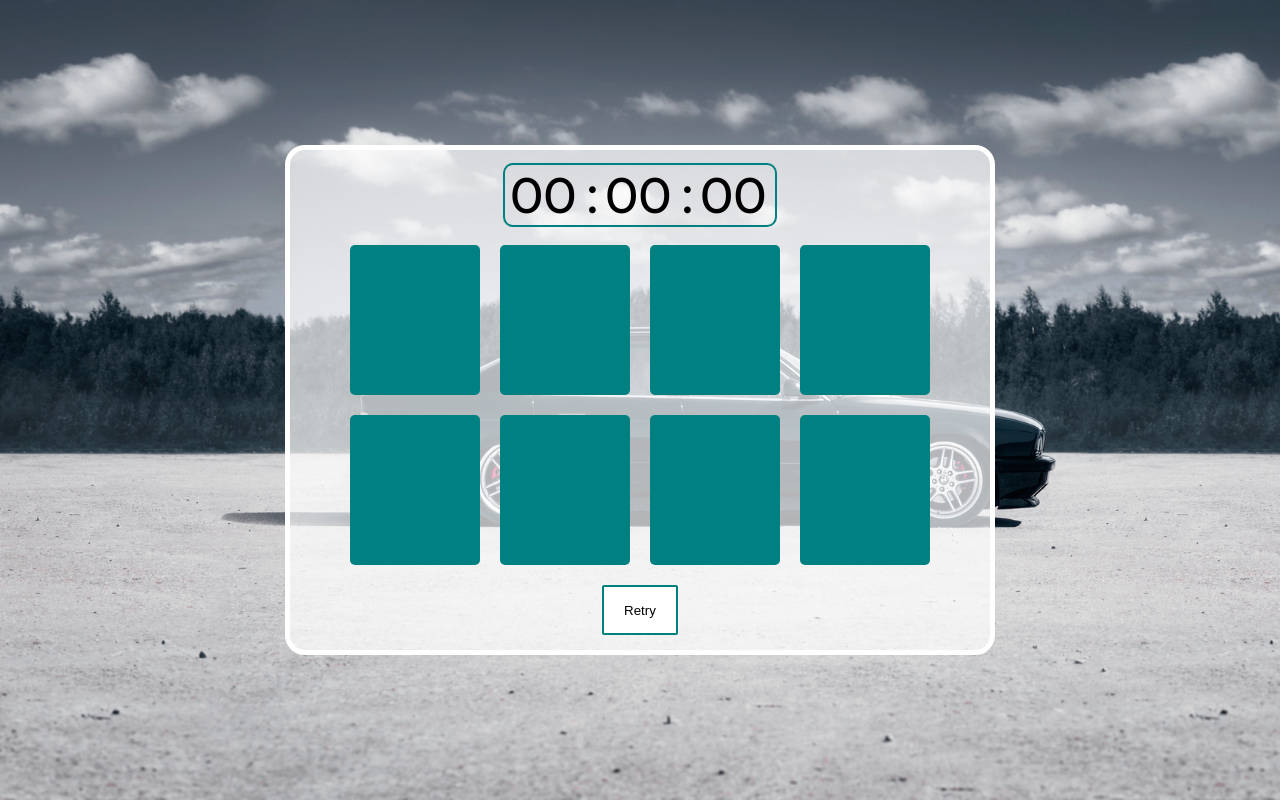
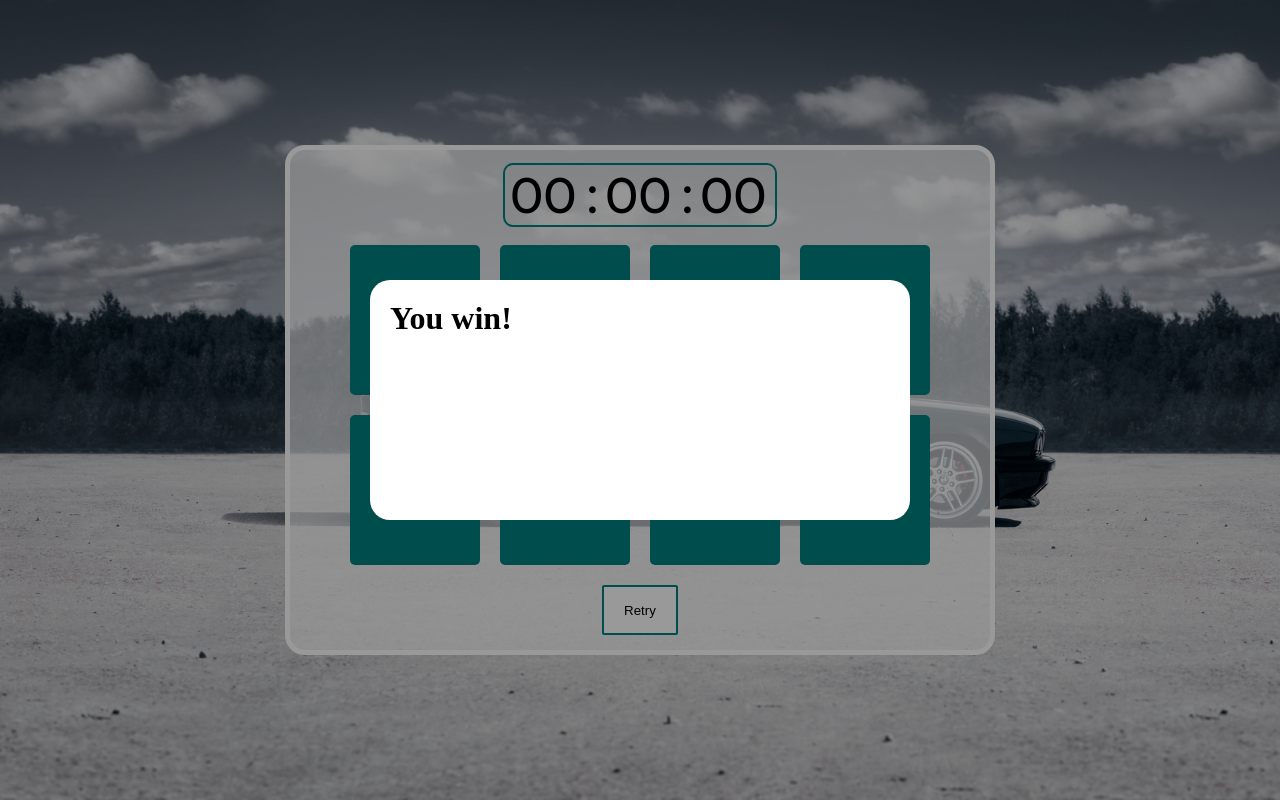
Before and after one commit to JI3BA/MemoryGame, a React (Create React App) app: page /field in a window 1280 px wide. Built offline with nearby package versions, Linux system fonts and the light colour scheme.

Commit message:
setting private and public access

```diff
--- a/src/App.js
+++ b/src/App.js
@@ -1,21 +1,11 @@
 import React from 'react'
+import AppRouter from './component/routes/AppRouter';
 import './styles/App.css'
-import SmallField from './component/SmallField'
-import { BrowserRouter as Router, Route, Routes, Navigate } from 'react-router-dom'
-import LogIn from './component/pages/LogIn/LogIn';
-import Results from './component/pages/Results/Results';
+
 
 function App() {
-
   return (
-    <Router>
-      <Routes>
-        <Route path="/*" element={<Navigate to="/login" replace />} />
-        <Route path='/login' element={<LogIn />} />
-        <Route path='/field' element={<SmallField />} />
-        <Route path='/results' element={<Results />} />
-      </Routes>
-    </Router>
+    <AppRouter />
   );
 }
 
--- a/src/component/Modal/Modal.css
+++ b/src/component/Modal/Modal.css
@@ -26,4 +26,11 @@
     background-color: #ffffff;
     height: 200px;
     width: 500px;
+    transform: scale(0);
+    transition: 1s;
 }
+
+.modal-content.active{
+    transform: scale(1);
+    transition: 1s;
+}
--- a/src/component/Modal/Modal.jsx
+++ b/src/component/Modal/Modal.jsx
@@ -1,11 +1,15 @@
 import React from "react";
+import { useSelector } from "react-redux";
 import './Modal.css'
 
 const Modal = ({active, setActive}) => {
+    const getNickName = useSelector(state => state.name)
+
     return (
         <div className={active ? 'modal active' : 'modal'} onClick={() => setActive(false)}>
-            <div className="modal-content" onClick={e => e.stopPropagation()}>
-
+            <div className={active ? 'modal-content active' : 'modal-content'} onClick={e => e.stopPropagation()}>
+                <h1 className="modal-title">You win!</h1>
+                <p className="modal-info">{getNickName}</p>
             </div>
         </div>
     )
--- a/src/component/SmallField.jsx
+++ b/src/component/SmallField.jsx
@@ -21,7 +21,7 @@ const SmallField = () => {
   const [cardContainer, setCardContainer] = useState([])
   const [duplicate, setDuplicate] = useState(0)
   const [active, setActive] = useState(false)
-  const [modal, setModal] = useState(false)
+  const [modal, setModal] = useState(true)
 
 
   useEffect(() => {
--- a/src/component/pages/LogIn/LogIn.jsx
+++ b/src/component/pages/LogIn/LogIn.jsx
@@ -1,6 +1,7 @@
 import React, { useState } from "react";
 import { useEffect } from "react";
 import { useDispatch, useSelector } from "react-redux";
+import { useNavigate } from "react-router-dom";
 import MyButton from "../../MyButton";
 import './LogIn.css'
 
@@ -9,10 +10,13 @@ const LogIn = () => {
     const [formValid, setFormValid] = useState(false)
     const [nickDirty, setNickDirty] = useState(false)
     const [errorNick, setErrorNick] = useState('Введите правильно своё имя!')
+    const navigate = useNavigate()
 
     const dispatch = useDispatch()
-    const getNickName = useSelector(state => state.name)
-    const getLevel = useSelector(state => state.level)
+    const getNickName = useSelector(state => state.logIn.name)
+    const getLevel = useSelector(state => state.logIn.level)
+    const isAuth = useSelector(state => state.auth)
+    const store = useSelector(state => state.logIn)
 
     const nameHandler = (e) => {
         dispatch({type: 'GET_NAME', payload: e.target.value})
@@ -30,8 +34,11 @@ const LogIn = () => {
 
     const handlerSubmit = (e) => {
         e.preventDefault()
+        dispatch({type: 'ADD_AUTH', payload: false})
+        navigate('/field')
         console.log(getLevel);
         console.log(getNickName);
+        console.log(store);
     }
 
     useEffect(() => {
--- /dev/null
+++ b/src/component/routes/AppRouter.jsx
@@ -0,0 +1,28 @@
+import React from "react";
+import { useSelector } from "react-redux";
+import { BrowserRouter as Router, Route, Routes } from 'react-router-dom'
+import { publicRoutes, privateRoutes } from '../routes/Routes';
+
+const AppRouter = () => {
+    const isAuth = useSelector(state => state.auth)
+
+    return (
+        <Router>
+            {isAuth ?
+                    <Routes>
+                        {privateRoutes.map((route, index) =>
+                            <Route path={route.path} element={route.element} key={index}/>
+                        )}
+                    </Routes>
+                    :
+                    <Routes>
+                        {publicRoutes.map((route, index) =>
+                            <Route path={route.path} element={route.element} key={index}/>
+                        )}
+                    </Routes>
+                    }
+        </Router>
+    )
+}
+
+export default AppRouter
--- /dev/null
+++ b/src/component/routes/Routes.jsx
@@ -0,0 +1,16 @@
+import LogIn from '../pages/LogIn/LogIn'
+import SmallField from '../SmallField'
+import Results from '../pages/Results/Results'
+import { Navigate } from 'react-router-dom'
+
+export const privateRoutes = [
+    {path: '*', element: <Navigate to="/login" replace />},
+    {path: '/login', element: <LogIn/>},
+    {path: '/field', element: <SmallField/>},
+    {path: '/results', element: <Results/>}
+]
+
+export const publicRoutes = [
+    {path: '*', element: <Navigate to="/login" replace />},
+    {path: '/login', element: <LogIn/>},
+]
--- /dev/null
+++ b/src/component/store/authReducer.jsx
@@ -0,0 +1,17 @@
+const authState = {
+    auth: false
+}
+
+const ADD_AUTH = 'ADD_AUTH'
+
+export const authReducer = (state = authState, action) => {
+  switch(action.type){
+
+      case ADD_AUTH:
+        return {...state, name: action.payload}
+
+      default:
+        return state
+
+  }
+}
--- a/src/component/store/index.js
+++ b/src/component/store/index.js
@@ -0,0 +1,12 @@
+import { createStore , combineReducers} from 'redux'
+import { composeWithDevTools } from 'redux-devtools-extension'
+import { logInReducer } from './logInReducer'
+import { authReducer }  from './authReducer'
+
+
+const rootReducer = combineReducers({
+    logIn: logInReducer,
+    auth: authReducer
+})
+
+export const store = createStore(rootReducer, composeWithDevTools())
--- /dev/null
+++ b/src/component/store/logInReducer.jsx
@@ -0,0 +1,22 @@
+const loginState = {
+    name: '',
+    level: ''
+}
+
+const GET_NAME = 'GET_NAME'
+const GET_LEVEL = 'GET_LEVEL'
+
+export const logInReducer = (state = loginState, action) => {
+  switch(action.type){
+
+      case GET_NAME:
+        return {...state, name: action.payload}
+
+      case GET_LEVEL:
+        return {...state, level: action.payload}
+
+      default:
+        return state
+
+  }
+}
--- a/src/index.js
+++ b/src/index.js
@@ -1,35 +1,8 @@
 import React from 'react';
 import ReactDOM from 'react-dom/client';
 import App from './App';
-import {createStore} from 'redux'
 import { Provider } from 'react-redux';
-import { composeWithDevTools } from 'redux-devtools-extension'
-
-const loginState = {
-  name: '',
-  level: ''
-}
-
-const GET_NAME = 'GET_NAME'
-const GET_LEVEL = 'GET_LEVEL'
-
-const reducer = (state = loginState, action) => {
-  switch(action.type){
-
-      case GET_NAME:
-        return {...state, name: action.payload}
-
-      case GET_LEVEL:
-        return {...state, level: action.payload}
-
-      default:
-        return state
-
-  }
-}
-
-const store = createStore(reducer, composeWithDevTools())
-
+import { store } from './component/store/index';
 
 const root = ReactDOM.createRoot(document.getElementById('root'));
 root.render(
```
